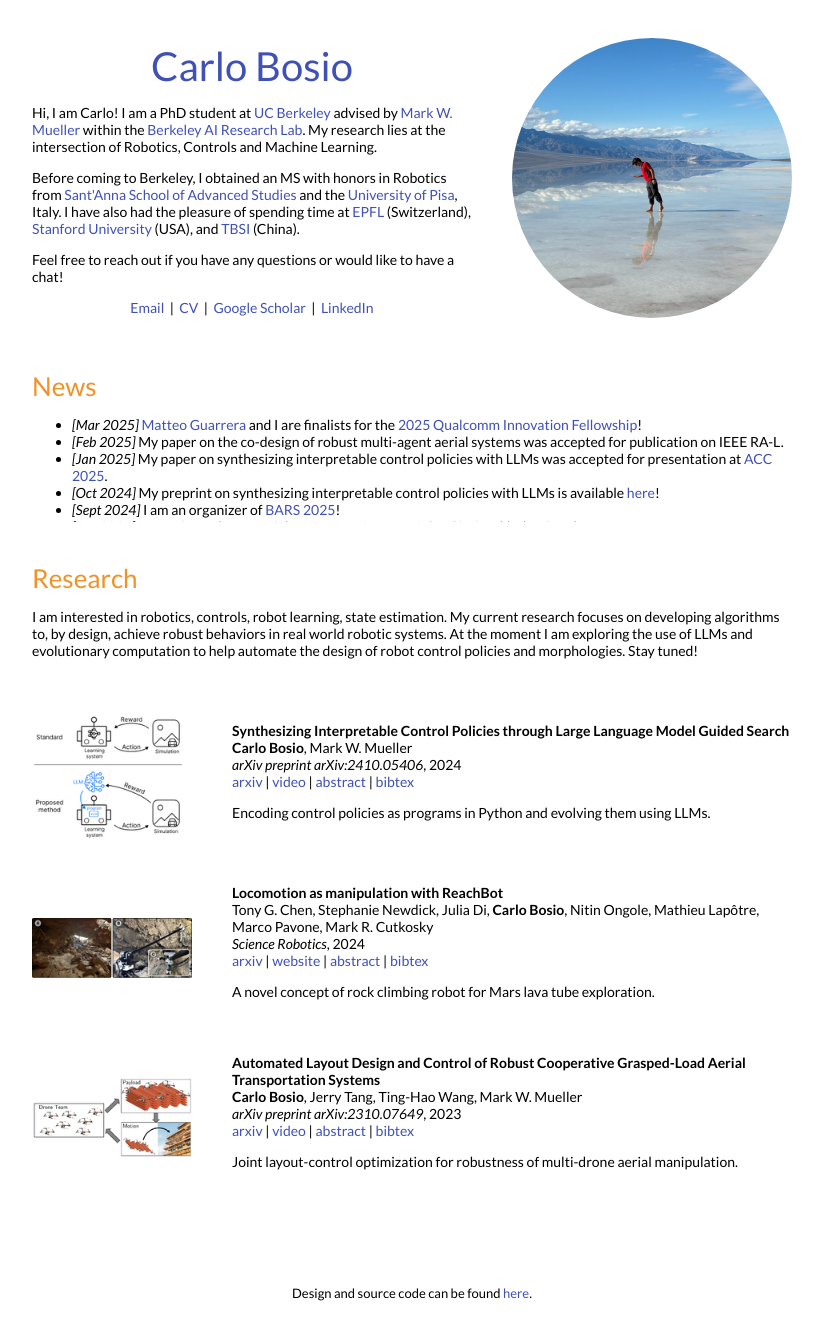
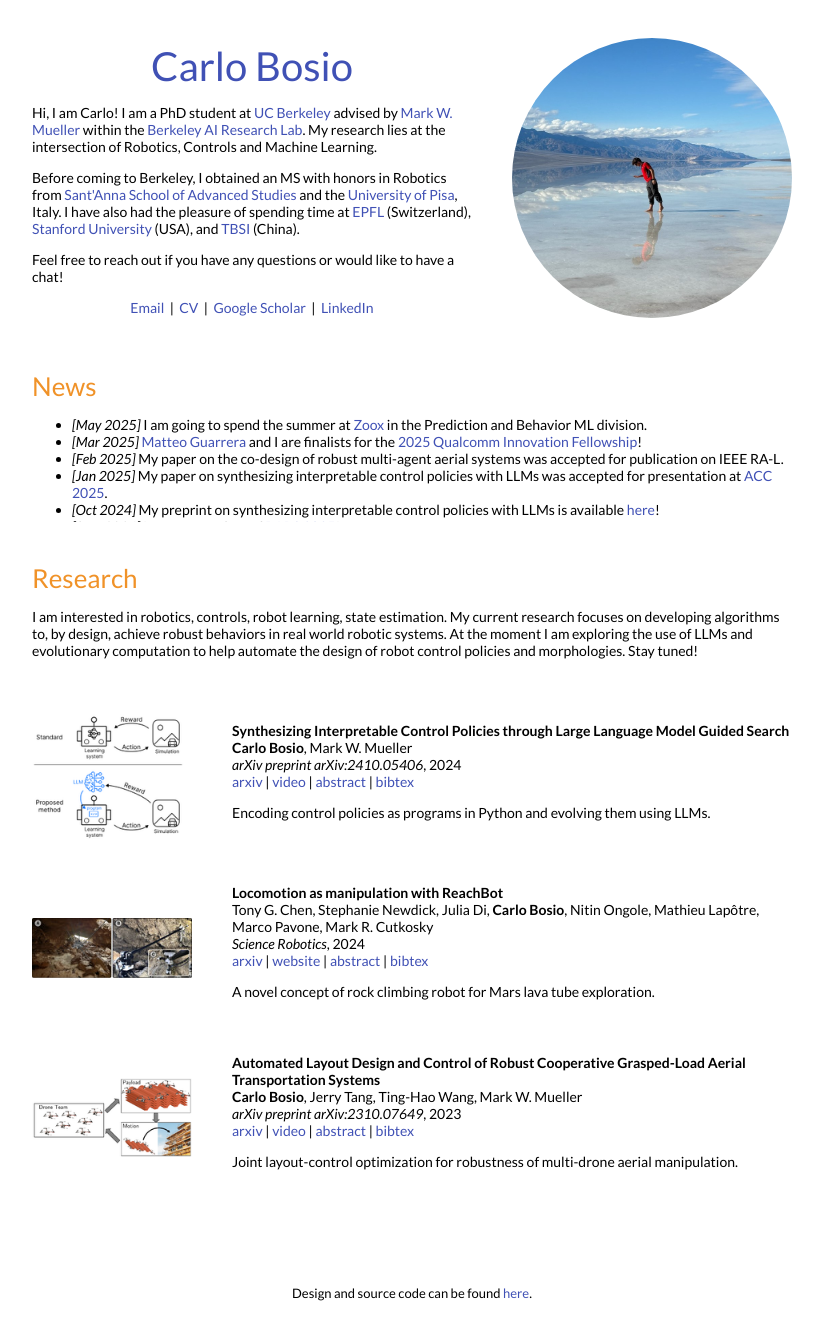
Before and after one commit to carlobosio/carlobosio.github.io, a Jekyll site: the page built from _posts/2023-09-15-synthesizing.markdown, in a window 1280 px wide. Shown: the whole page, without its empty margins (228-1051 px from the left). Built offline with Jekyll 4.4.1, drawn with Linux system fonts in a browser that asks for light colours.

Commit message:
zoox news

```diff
--- a/_layouts/default.html
+++ b/_layouts/default.html
@@ -75,6 +75,7 @@
               <h2 style="color:#f09228">News</h2>
               <div style="height:120px;padding:0%;width:100%;border:0px;overflow:auto;vertical-align:middle">
                 <ul class = "list">
+                  <li><em>[May 2025]</em> I am going to spend the summer at <a href="https://zoox.com/">Zoox</a> in the Prediction and Behavior ML division.</li>
                   <li><em>[Mar 2025]</em> <a href="https://matteoguarrera.github.io/">Matteo Guarrera</a> and I are finalists for the <a href="https://www.qualcomm.com/research/university-relations/innovation-fellowship/2025-north-america">2025 Qualcomm Innovation Fellowship</a>!</li>
                   <li><em>[Feb 2025]</em> My paper on the co-design of robust multi-agent aerial systems was accepted for publication on IEEE RA-L.</li>
                   <li><em>[Jan 2025]</em> My paper on synthesizing interpretable control policies with LLMs was accepted for presentation at <a href="https://acc2025.a2c2.org/">ACC 2025</a>.</li>
```
